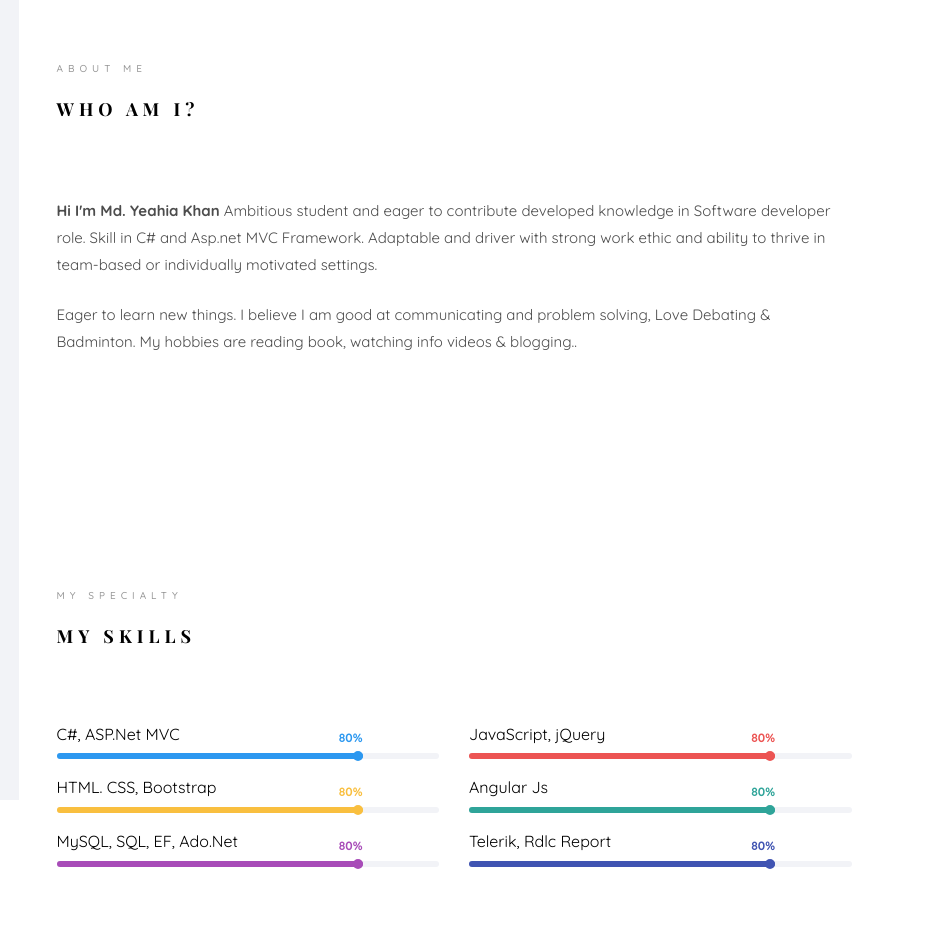
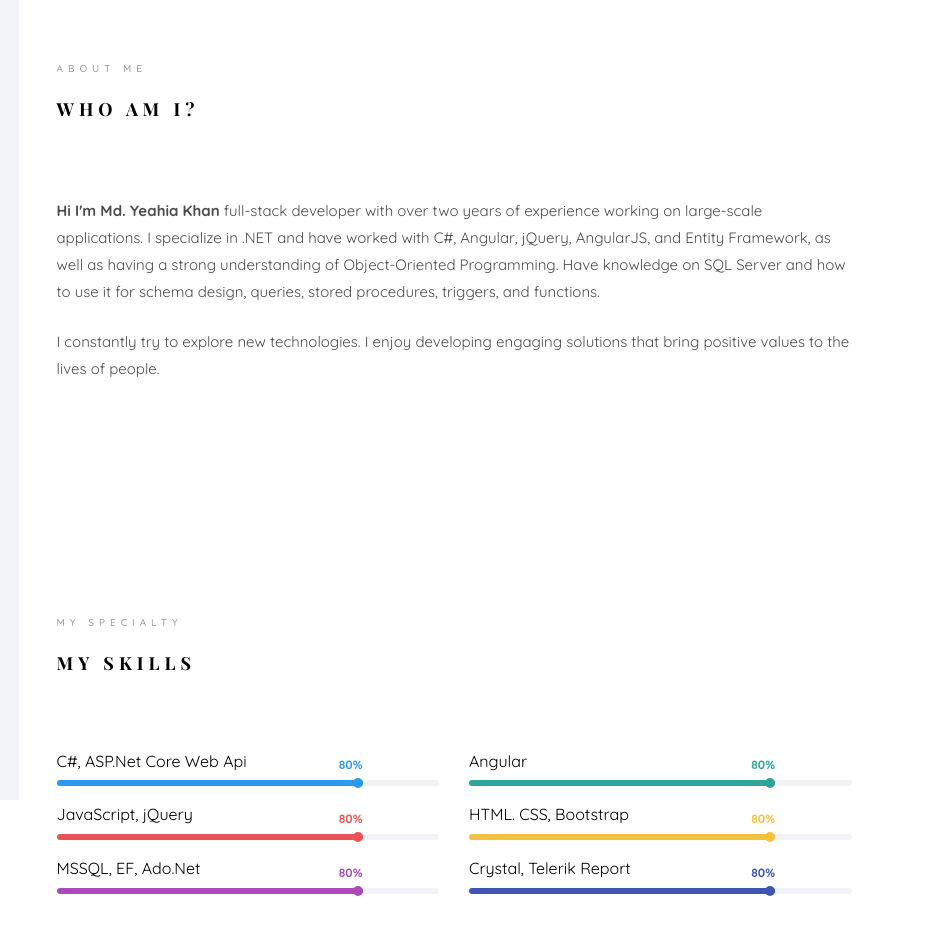
Before and after one commit to Mdyeahia/Khan7.github.io, a plain HTML site: page index.html in a window 1280 px wide. Shown: the top 952 px of the page, 336-1280 px from the left. Drawn offline with nearby package versions, Linux system fonts and the light colour scheme; files whose address does not match are found by name; a web font is replaced by a local one.

Commit message:
Update index

```diff
--- a/index.html
+++ b/index.html
@@ -81,8 +81,11 @@
 									<div class="about-desc">
 										<span class="heading-meta">About Me</span>
 										<h2 class="colorlib-heading">Who Am I?</h2>
-										<p><strong>Hi I'm Md. Yeahia Khan</strong> Ambitious student and eager to contribute developed knowledge in Software developer role. Skill in C# and Asp.net MVC Framework. Adaptable and driver with strong work ethic and ability to thrive in team-based or individually motivated settings.</p>
-										<p>Eager to learn new things. I believe I am good at communicating and problem solving, Love Debating & Badminton. My hobbies are reading book, watching info videos & blogging..</p>
+										<p><strong>Hi I'm Md. Yeahia Khan</strong> full-stack developer with over two years of experience working on large-scale applications. I specialize in .NET and
+have worked with C#, Angular, jQuery, AngularJS, and Entity Framework, as well as having a strong understanding of
+Object-Oriented Programming. Have knowledge on SQL Server and how to use it for schema design, queries, stored
+procedures, triggers, and functions.</p>
+										<p>I constantly try to explore new technologies. I enjoy developing engaging solutions that bring positive values to the lives of people.</p>
 									</div>
 								</div>
 							</div>
@@ -103,7 +106,7 @@
 						</div>
 						<div class="col-md-6 animate-box" data-animate-effect="fadeInLeft">
 							<div class="progress-wrap">
-								<h3>C#, ASP.Net MVC</h3>
+								<h3>C#, ASP.Net Core Web Api</h3>
 								<div class="progress">
 								 	<div class="progress-bar color-1" role="progressbar" aria-valuenow="75"
 								  	aria-valuemin="0" aria-valuemax="100" style="width:80%">
@@ -113,6 +116,18 @@
 							</div>
 						</div>
 						<div class="col-md-6 animate-box" data-animate-effect="fadeInRight">
+							<div class="progress-wrap">
+								<h3>Angular</h3>
+								<div class="progress">
+								 	<div class="progress-bar color-5" role="progressbar" aria-valuenow="70"
+								  	aria-valuemin="0" aria-valuemax="100" style="width:80%">
+								    <span>80%</span>
+								  	</div>
+								</div>
+							</div>
+
+						</div>
+						<div class="col-md-6 animate-box" data-animate-effect="fadeInLeft">
 							<div class="progress-wrap">
 								<h3>JavaScript, jQuery</h3>
 								<div class="progress">
@@ -134,20 +149,9 @@
 								</div>
 							</div>
 						</div>
-						<div class="col-md-6 animate-box" data-animate-effect="fadeInLeft">
-							<div class="progress-wrap">
-								<h3>Angular Js</h3>
-								<div class="progress">
-								 	<div class="progress-bar color-5" role="progressbar" aria-valuenow="70"
-								  	aria-valuemin="0" aria-valuemax="100" style="width:80%">
-								    <span>80%</span>
-								  	</div>
-								</div>
-							</div>
-						</div>
 						<div class="col-md-6 animate-box" data-animate-effect="fadeInRight">
 							<div class="progress-wrap">
-								<h3>MySQL, SQL, EF, Ado.Net</h3>
+								<h3>MSSQL, EF, Ado.Net</h3>
 								<div class="progress">
 								 	<div class="progress-bar color-4" role="progressbar" aria-valuenow="90"
 								  	aria-valuemin="0" aria-valuemax="100" style="width:80%">
@@ -158,7 +162,7 @@
 						</div>
 						<div class="col-md-6 animate-box" data-animate-effect="fadeInRight">
 							<div class="progress-wrap">
-								<h3>Telerik, Rdlc Report</h3>
+								<h3>Crystal, Telerik Report</h3>
 								<div class="progress">
 								 	<div class="progress-bar color-6" role="progressbar" aria-valuenow="80"
 								  	aria-valuemin="0" aria-valuemax="100" style="width:80%">
@@ -263,68 +267,26 @@
 					               </div>
 
 					               <div class="timeline-label">
-					                  <h2><a href="#">Junior Software Engineer</a> <span>January 2022 to Still</span></h2>
+					                  <h2><a href="#">Junior Executive (Software Developer)</a> <span>December 2022 to Still</span></h2>
+					                  <h4><a href="https://disystem.net/">Kds Textile Mills Ltd.</a></h4>
+					                  <p>Here, I am working on production module and developed - <strong>Knitting & Dyeing machine plan borad.</strong> Maintaining total production chain - receiving order through Garments Api and despatch the fabric finally calculating all process loss, dyes & chemical cost and production target date etc.</p>
+					               </div>
+					            </div>
+					         </article>
+					         <article class="timeline-entry animate-box" data-animate-effect="fadeInLeft">
+					            <div class="timeline-entry-inner">
+
+					               <div class="timeline-icon color-1">
+					                  <i class="icon-pen2"></i>
+					               </div>
+
+					               <div class="timeline-label">
+					                  <h2><a href="#">Junior Software Engineer</a> <span>November 2021 to December 2022</span></h2>
 					                  <h4><a href="https://disystem.net/">Digital Intelligence System Ltd.</a></h4>
 					                  <p>Here, I am working on ERP project.The clients are - <strong>Hatil Furniture,Akter Furniture ,Tilottoma Bangla Group. and also in VAT managment project.</strong> My Role in this company - Develop new feature and bug fixing and provide support on client demand .</p>
 					               </div>
 					            </div>
 					         </article>
-<!--
-
-					         <article class="timeline-entry animate-box" data-animate-effect="fadeInRight">
-					            <div class="timeline-entry-inner">
-					               <div class="timeline-icon color-2">
-					                  <i class="icon-pen2"></i>
-					               </div>
-					               <div class="timeline-label">
-					               	<h2><a href="#">Front End Developer at Google Company</a> <span>2017-2018</span></h2>
-					                  <p>Even the all-powerful Pointing has no control about the blind texts it is an almost unorthographic life One day however a small line of blind text by the name of Lorem Ipsum decided to leave for the far World of Grammar.</p>
-					               </div>
-					            </div>
-					         </article>
-
-					         <article class="timeline-entry animate-box" data-animate-effect="fadeInLeft">
-					            <div class="timeline-entry-inner">
-					               <div class="timeline-icon color-3">
-					                  <i class="icon-pen2"></i>
-					               </div>
-					               <div class="timeline-label">
-					               	<h2><a href="#">System Analyst</a> <span>2017-2018</span></h2>
-					                  <p>Even the all-powerful Pointing has no control about the blind texts it is an almost unorthographic life One day however a small line of blind text by the name of Lorem Ipsum decided to leave for the far World of Grammar.</p>
-					               </div>
-					            </div>
-					         </article>
-
-					         <article class="timeline-entry animate-box" data-animate-effect="fadeInTop">
-					            <div class="timeline-entry-inner">
-					               <div class="timeline-icon color-4">
-					                  <i class="icon-pen2"></i>
-					               </div>
-					               <div class="timeline-label">
-					               	<h2><a href="#">Creative Designer</a> <span>2017-2018</span></h2>
-					                  <p>Even the all-powerful Pointing has no control about the blind texts it is an almost unorthographic life One day however a small line of blind text by the name of Lorem Ipsum decided to leave for the far World of Grammar.</p>
-					               </div>
-					            </div>
-					         </article>
-
-					         <article class="timeline-entry animate-box" data-animate-effect="fadeInLeft">
-					            <div class="timeline-entry-inner">
-					               <div class="timeline-icon color-5">
-					                  <i class="icon-pen2"></i>
-					               </div>
-					               <div class="timeline-label">
-					               	<h2><a href="#">UI/UX Designer at Envato</a> <span>2017-2018</span></h2>
-					                  <p>Even the all-powerful Pointing has no control about the blind texts it is an almost unorthographic life One day however a small line of blind text by the name of Lorem Ipsum decided to leave for the far World of Grammar.</p>
-					               </div>
-					            </div>
-					         </article>
-
-					         <article class="timeline-entry begin animate-box" data-animate-effect="fadeInBottom">
-					            <div class="timeline-entry-inner">
-					               <div class="timeline-icon color-none">
-					               </div>
-					            </div>
-					         </article> -->
 					      </div>
 					   </div>
 				   </div>
@@ -335,8 +297,8 @@
 				<div class="colorlib-narrow-content">
 					<div class="row">
 						<div class="col-md-6 col-md-offset-3 col-md-pull-3 animate-box" data-animate-effect="fadeInLeft">
-							<span class="heading-meta">My Work</span>
-							<h2 class="colorlib-heading animate-box">Recent Work</h2>
+
+							<h2 class="colorlib-heading animate-box">My Work</h2>
 						</div>
 					</div>
 					<!-- <div class="row row-bottom-padded-sm animate-box" data-animate-effect="fadeInLeft">
```
